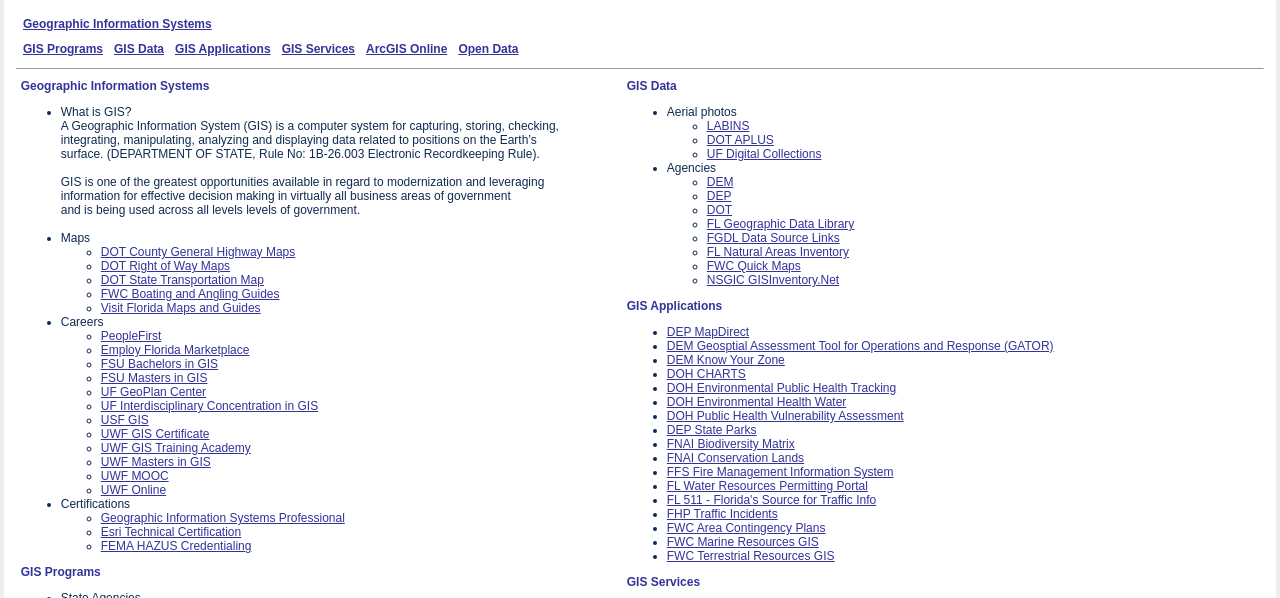
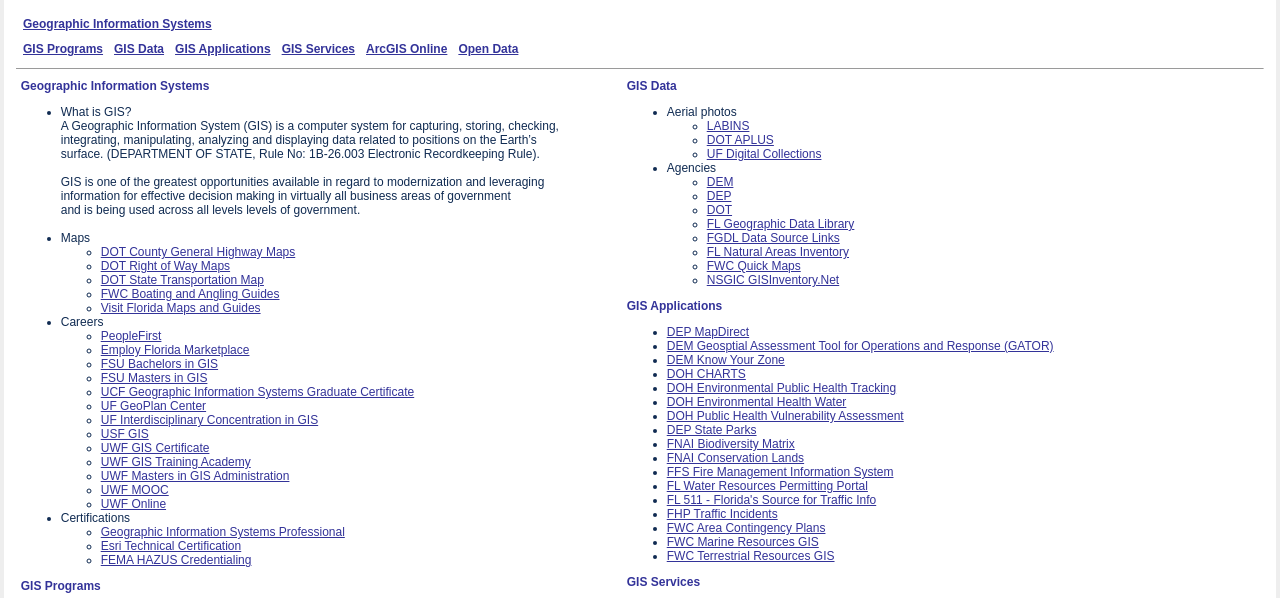
Before and after one commit to FL-GIS/FL-GIS.github.io, a plain HTML site: page GIS.html in a window 1280 px wide. Shown: the part 130-728 px from the top of the page. Drawn offline with Linux system fonts and the light colour scheme.

Commit message:
Update GIS.html

```diff
--- a/GIS.html
+++ b/GIS.html
@@ -233,12 +233,13 @@
                                                         <li><a href="https://www.employflorida.com">Employ Florida Marketplace </a></li>
                                                         <li><a href="http://geography.fsu.edu/programs/undergraduate/geography">FSU Bachelors in GIS</a></li>
                                                         <li><a href="http://geography.fsu.edu/programs/graduate/masters-in-gis">FSU Masters in GIS</a></li>
+                                                        <li><a href="https://www.graduate.ucf.edu/GIS">UCF Geographic Information Systems Graduate Certificate</a></li>
                                                         <li><a href="https://www.geoplan.ufl.edu">UF GeoPlan Center</a></li>
                                                         <li><a href="http://sfrc.ufl.edu/geomatics/degreeprograms/icgis ">UF Interdisciplinary Concentration in GIS </a></li>
                                                         <li><a href="http://www.usf.edu/innovative-education/programs/graduate-certificates/geographical-information-systems.aspx ">USF GIS</a></li>
                                                         <li><a href="http://uwf.edu/continuinged/departments/gis-online/program-options/gis-certificate">UWF GIS Certificate</a></li>
                                                         <li><a href="http://uwf.edu/continuinged/departments/gis-online/program-options/gis-training-academy">UWF GIS Training Academy</a></li>
-                                                        <li><a href="http://uwf.edu/graduate/programs/graduate-degrees/msa-gis">UWF Masters in GIS</a></li>
+                                                        <li><a href="http://uwf.edu/cse/departments/earth-and-environmental-sciences/graduate-programs/ms-gis-administration">UWF Masters in GIS Administration</a></li>
                                                         <li><a href="http://uwf.edu/continuinged/departments/gis-online/program-options/introduction-to-gis-mooc">UWF MOOC</a></li>
                                                         <li><a href="http://uwf.edu/continuinged/departments/gis-online">UWF Online</a></li>
                                                    </ul>
@@ -268,7 +269,7 @@
                                                         <li><a href="http://www.nwfwmd.state.fl.us/data-publications/gis-mapping">Northwest Florida WMD</a></li>
                                                         <li><a href="http://www.sfwmd.gov/gis">South Florida WMD</a></li>
                                                         <li><a href="https://www.swfwmd.state.fl.us/data/gis">Southwest Florida WMD</a></li>
-                                                        <li><a href="http://floridaswater.com/toolsGISdata">St. Johns River WMD</a></li>
+                                                        <li><a href="http://www.sjrwmd.com/toolsGISdata">St. Johns River WMD</a></li>
                                                         <li><a href="http://www.srwmd.state.fl.us/index.aspx?nid=154">Suwannee River WMD</a></li>
                                                     </ul>
                                                 </li>
```
